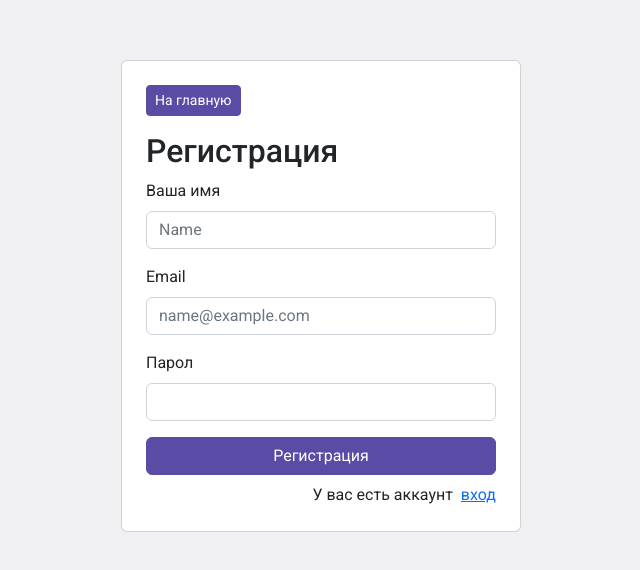
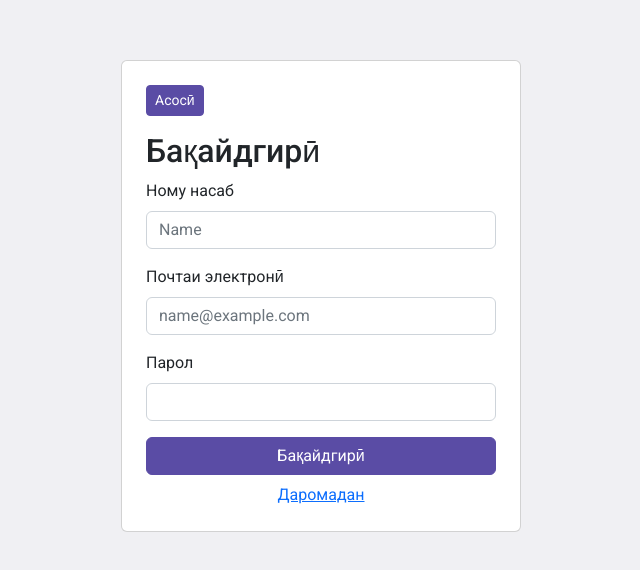
Before and after one commit to naimhakimov/portal, a Vue app: page /register in a window 1280 px wide. Shown: the part 104-674 px from the top of the page, without its empty margins (319-959 px from the left). Built offline with nearby package versions, Linux system fonts and the light colour scheme.

Commit message:
Update Register.vue

```diff
--- a/src/views/Register.vue
+++ b/src/views/Register.vue
@@ -47,18 +47,18 @@ const onSubmit = async () => {
             type="button"
             @click="$router.push('/')"
             class="btn btn-primary btn-sm">
-          На главную
+          Асосӣ
         </button>
       </div>
-      <h2>Регистрация</h2>
+      <h2>Бақайдгирӣ</h2>
 
       <div class="mb-3">
-        <label class="form-label">Ваша имя</label>
+        <label class="form-label">Ному насаб</label>
         <input v-model="registerForm.first_name" type="text" class="form-control" placeholder="Name" required>
       </div>
 
       <div class="mb-3">
-        <label class="form-label">Email</label>
+        <label class="form-label">Почтаи электронӣ</label>
         <input v-model="registerForm.email" type="email" class="form-control" placeholder="name@example.com" required>
       </div>
 
@@ -73,19 +73,19 @@ const onSubmit = async () => {
           class="btn btn-primary mb-2 d-flex gap-2 align-items-center justify-content-center"
           type="button"
           @click="onSubmit">
-        Регистрация
+        Бақайдгирӣ
         <template v-if="isLoading">
           <span class="spinner-border spinner-border-sm" role="status" aria-hidden="true"></span>
         </template>
       </button>
-      <div class="d-flex justify-content-end">
-        У вас есть аккаунт &nbsp;
+
+
         <a @click="$router.push('/login')"
            role="button"
-           class="link-primary link-offset-2 link-underline-opacity-25 link-underline-opacity-100-hover pointer-event">
-          вход
+           class="text-center link-primary link-offset-2 link-underline-opacity-25 link-underline-opacity-100-hover pointer-event">
+          Даромадан
         </a>
-      </div>
+
     </div>
   </form>
 </template>
```
